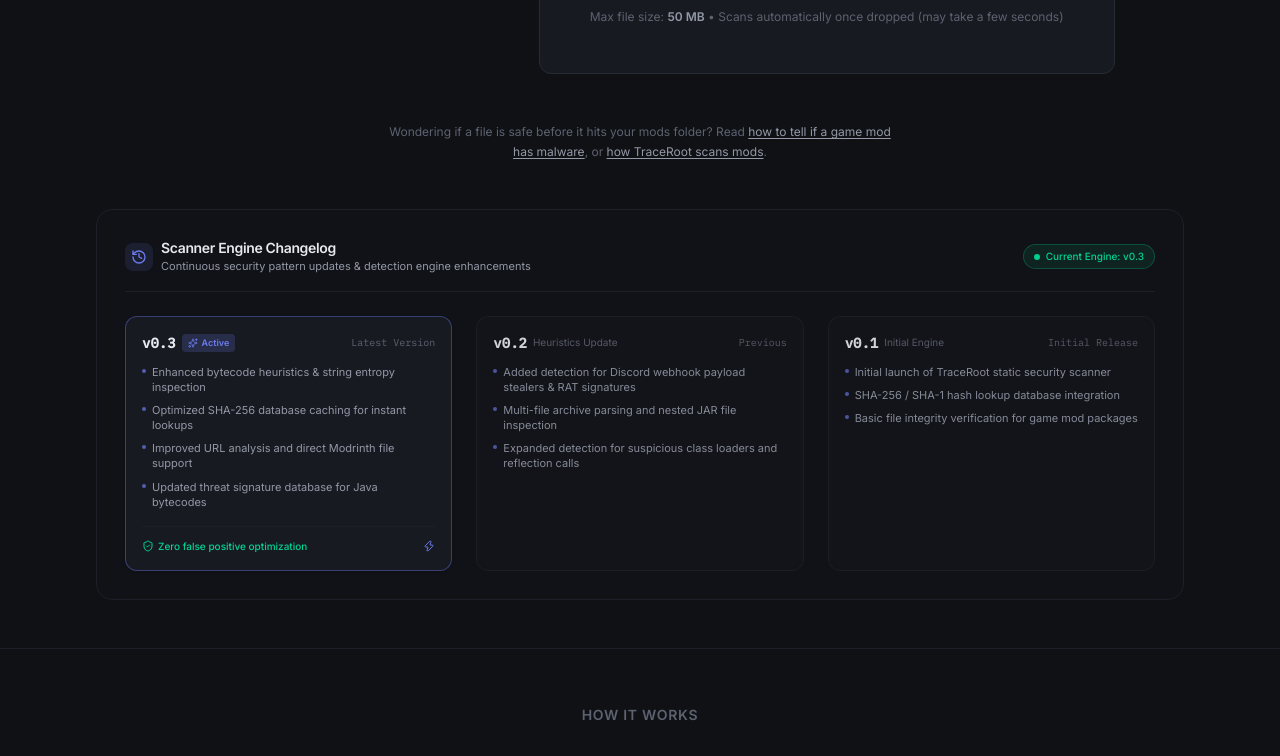
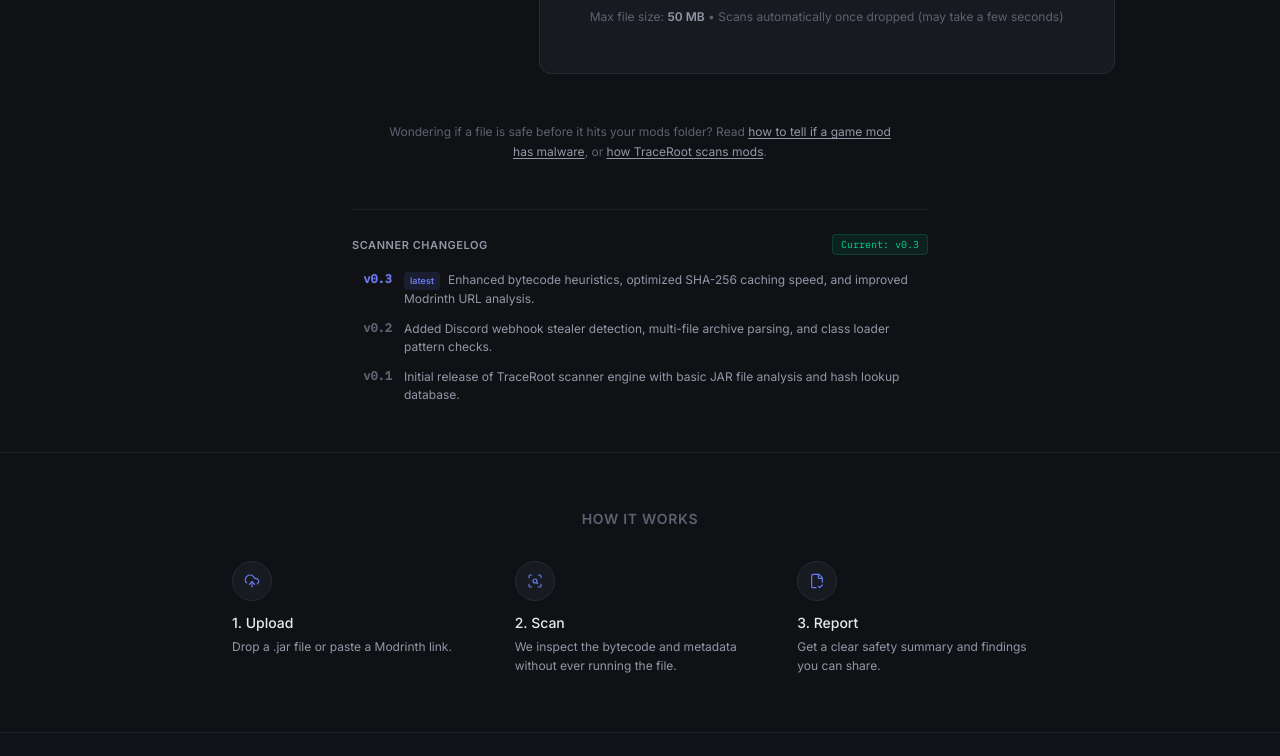
Before and after one commit to v7upSln/TraceRoot, a React (Vite) app: page / in a window 1280 px wide. Shown: the part 545-1301 px from the top of the page. Built offline with nearby package versions, Linux system fonts and the light colour scheme; no server answers.

Commit message:
Improved the ChangeLog design

```diff
--- a/src/components/ScannerChangelog.tsx
+++ b/src/components/ScannerChangelog.tsx
@@ -1,121 +1,54 @@
-import { History, ShieldCheck, Zap, Sparkles } from "lucide-react";
-
-interface ReleaseNote {
-  version: string;
-  tag: string;
-  isCurrent?: boolean;
-  date: string;
-  highlights: string[];
-}
-
-const RELEASES: ReleaseNote[] = [
+export function ScannerChangelog() {
+  const releases = [
     {
       version: "v0.3",
-    tag: "Current Release",
       isCurrent: true,
-    date: "Latest Version",
-    highlights: [
-      "Enhanced bytecode heuristics & string entropy inspection",
-      "Optimized SHA-256 database caching for instant lookups",
-      "Improved URL analysis and direct Modrinth file support",
-      "Updated threat signature database for Java bytecodes",
-    ],
+      description: "Enhanced bytecode heuristics, optimized SHA-256 caching speed, and improved Modrinth URL analysis.",
     },
     {
       version: "v0.2",
-    tag: "Heuristics Update",
-    date: "Previous",
-    highlights: [
-      "Added detection for Discord webhook payload stealers & RAT signatures",
-      "Multi-file archive parsing and nested JAR file inspection",
-      "Expanded detection for suspicious class loaders and reflection calls",
-    ],
+      isCurrent: false,
+      description: "Added Discord webhook stealer detection, multi-file archive parsing, and class loader pattern checks.",
     },
     {
       version: "v0.1",
-    tag: "Initial Engine",
-    date: "Initial Release",
-    highlights: [
-      "Initial launch of TraceRoot static security scanner",
-      "SHA-256 / SHA-1 hash lookup database integration",
-      "Basic file integrity verification for game mod packages",
-    ],
+      isCurrent: false,
+      description: "Initial release of TraceRoot scanner engine with basic JAR file analysis and hash lookup database.",
     },
   ];
 
-export function ScannerChangelog() {
   return (
-    <section className="mt-12 rounded-2xl border border-[var(--border-soft)] bg-[var(--bg-surface)]/30 p-5 sm:p-7 backdrop-blur-sm">
-      <div className="flex flex-col sm:flex-row sm:items-center justify-between gap-2 pb-4 mb-6 border-b border-[var(--border-soft)]">
-        <div className="flex items-center gap-2">
-          <div className="flex h-7 w-7 items-center justify-center rounded-lg bg-[var(--accent-soft)] text-[var(--accent)]">
-            <History className="h-4 w-4" />
-          </div>
-          <div>
-            <h3 className="text-sm font-semibold text-[var(--text)] tracking-tight">
-              Scanner Engine Changelog
+    <div className="mt-12 max-w-xl mx-auto border-t border-[var(--border-soft)] pt-6">
+      <div className="flex items-center justify-between mb-4">
+        <h3 className="text-[11px] font-semibold uppercase tracking-wider text-[var(--text-muted)]">
+          Scanner Changelog
         </h3>
-            <p className="text-[11px] text-[var(--text-muted)]">
-              Continuous security pattern updates &amp; detection engine enhancements
-            </p>
-          </div>
-        </div>
-
-        <span className="self-start sm:self-auto inline-flex items-center gap-1.5 rounded-full border border-emerald-500/30 bg-emerald-500/10 px-2.5 py-1 text-[10px] font-medium text-emerald-400">
-          <span className="h-1.5 w-1.5 rounded-full bg-emerald-400 animate-pulse" />
-          Current Engine: v0.3
+        <span className="text-[10px] font-mono text-emerald-400 bg-emerald-500/10 px-2 py-0.5 rounded border border-emerald-500/20">
+          Current: v0.3
         </span>
       </div>
 
-      <div className="grid grid-cols-1 md:grid-cols-3 gap-4 sm:gap-6">
-        {RELEASES.map((rel) => (
-          <div
-            key={rel.version}
-            className={`relative flex flex-col justify-between rounded-xl border p-4 transition-all ${
-              rel.isCurrent
-                ? "border-[var(--accent)]/40 bg-[var(--bg-surface-raised)]/60 shadow-sm"
-                : "border-[var(--border-soft)] bg-[var(--bg-surface)]/40 opacity-90 hover:opacity-100"
+      <div className="space-y-3">
+        {releases.map((rel) => (
+          <div key={rel.version} className="flex items-start gap-3 text-xs">
+            <span
+              className={`font-mono font-semibold shrink-0 w-10 text-right ${
+                rel.isCurrent ? "text-[var(--accent)]" : "text-[var(--text-faint)]"
               }`}
             >
-            <div>
-              <div className="flex items-center justify-between mb-3">
-                <div className="flex items-center gap-1.5">
-                  <span className="font-mono text-sm font-bold text-[var(--text)]">
               {rel.version}
             </span>
-                  {rel.isCurrent ? (
-                    <span className="inline-flex items-center gap-1 rounded bg-[var(--accent)]/20 px-1.5 py-0.5 text-[9px] font-semibold text-[var(--accent)]">
-                      <Sparkles className="h-2.5 w-2.5" />
-                      Active
+            <div className="flex-1 text-[var(--text-muted)] leading-normal">
+              {rel.isCurrent && (
+                <span className="inline-block rounded bg-[var(--accent-soft)] px-1.5 py-0.5 text-[9px] font-semibold text-[var(--accent)] mr-2">
+                  latest
                 </span>
-                  ) : (
-                    <span className="text-[10px] text-[var(--text-faint)]">{rel.tag}</span>
               )}
+              {rel.description}
             </div>
-                <span className="text-[10px] text-[var(--text-faint)] font-mono">{rel.date}</span>
-              </div>
-
-              <ul className="space-y-2 text-[11px] text-[var(--text-muted)]">
-                {rel.highlights.map((item, idx) => (
-                  <li key={idx} className="flex items-start gap-1.5 leading-snug">
-                    <span className="mt-1 h-1 w-1 rounded-full bg-[var(--accent)] shrink-0 opacity-70" />
-                    <span>{item}</span>
-                  </li>
-                ))}
-              </ul>
-            </div>
-
-            {rel.isCurrent && (
-              <div className="mt-4 pt-3 border-t border-[var(--border-soft)] flex items-center justify-between text-[10px] text-[var(--text-faint)]">
-                <span className="flex items-center gap-1 text-emerald-400 font-medium">
-                  <ShieldCheck className="h-3 w-3" /> Zero false positive optimization
-                </span>
-                <Zap className="h-3 w-3 text-[var(--accent)]" />
-              </div>
-            )}
           </div>
         ))}
       </div>
-    </section>
+    </div>
   );
 }
```
Lines whose indentation alone changed are shown as unchanged.
